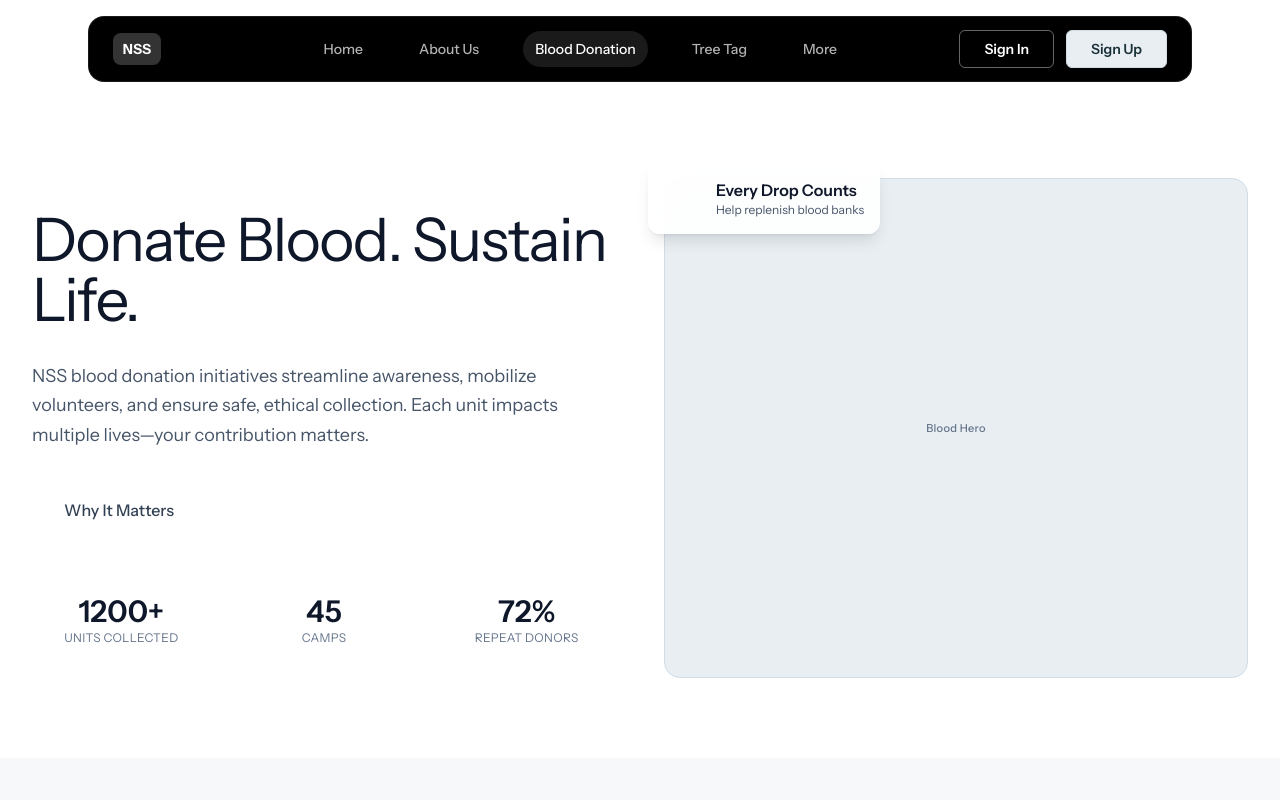
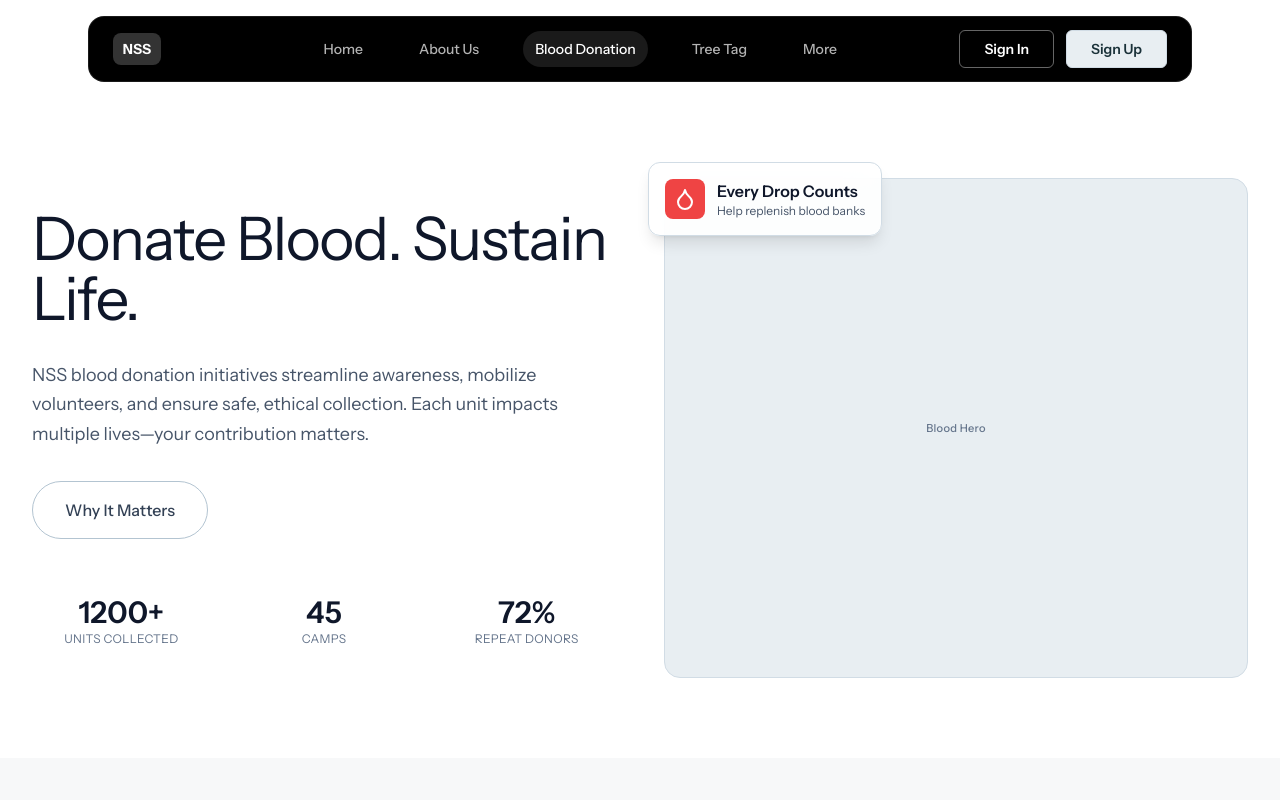
Before and after one commit to zidduhhere/nss-project, a React (Vite) app: page /blood-donation in a window 1280 px wide. Shown: the top 800 px of the page. Built offline with nearby package versions, Linux system fonts and the light colour scheme.

Commit message:
Hero section updated

```diff
--- a/src/views/blood-donation/sections/HeroSection.tsx
+++ b/src/views/blood-donation/sections/HeroSection.tsx
@@ -5,10 +5,10 @@ export const BloodHeroSection = () => (
     <section className="relative overflow-hidden bg-white">
         <div className="max-w-7xl mx-auto px-4 sm:px-6 lg:px-8 py-20 grid lg:grid-cols-2 gap-12 items-center">
             <div className="space-y-8">
-                <h1 className="text-4xl md:text-6xl font-thin tracking-tight text-secondary-900"><span className="text-blood-700">Donate Blood</span>. Sustain Life.</h1>
+                <h1 className="text-4xl md:text-6xl font-thin tracking-tight text-secondary-900">Donate Blood. Sustain Life.</h1>
                 <p className="text-lg text-secondary-600 leading-relaxed max-w-xl">NSS blood donation initiatives streamline awareness, mobilize volunteers, and ensure safe, ethical collection. Each unit impacts multiple lives—your contribution matters.</p>
                 <div className="flex flex-col sm:flex-row gap-4">
-                    <a href="#importance" className="inline-flex items-center justify-center px-8 py-4 text-md font-medium text-secondary-700 rounded-full transition bg-blood-50 hover:bg-blood-100">Why It Matters</a>
+                    <a href="#importance" className="inline-flex items-center justify-center px-8 py-4 text-md font-medium text-secondary-700 border border-nss-300 hover:bg-nss-100 rounded-full transition">Why It Matters</a>
                 </div>
                 <div className="grid grid-cols-3 gap-6 pt-6">
                     <div className="text-center"><div className="text-2xl md:text-3xl font-semibold text-secondary-900">1200+</div><div className="text-xs text-secondary-500 uppercase tracking-wide">Units Collected</div></div>
@@ -18,8 +18,8 @@ export const BloodHeroSection = () => (
             </div>
             <div className="relative">
                 <Placeholder size="hero" label="Blood Hero" />
-                <div className="absolute -top-4 -left-4 bg-white/90 backdrop-blur-lg rounded-xl p-4 shadow-lg flex items-center gap-3">
-                    <div className="bg-blood-700 p-2 rounded-lg"><Droplet className="h-6 w-6 text-white" /></div>
+                <div className="absolute -top-4 -left-4 bg-white/90 backdrop-blur-lg border border-nss-200 rounded-xl p-4 shadow-lg flex items-center gap-3">
+                    <div className="bg-red-500 p-2 rounded-lg"><Droplet className="h-6 w-6 text-white" /></div>
                     <div><div className="text-secondary-900 font-semibold">Every Drop Counts</div><div className="text-secondary-600 text-xs">Help replenish blood banks</div></div>
                 </div>
             </div>
```
